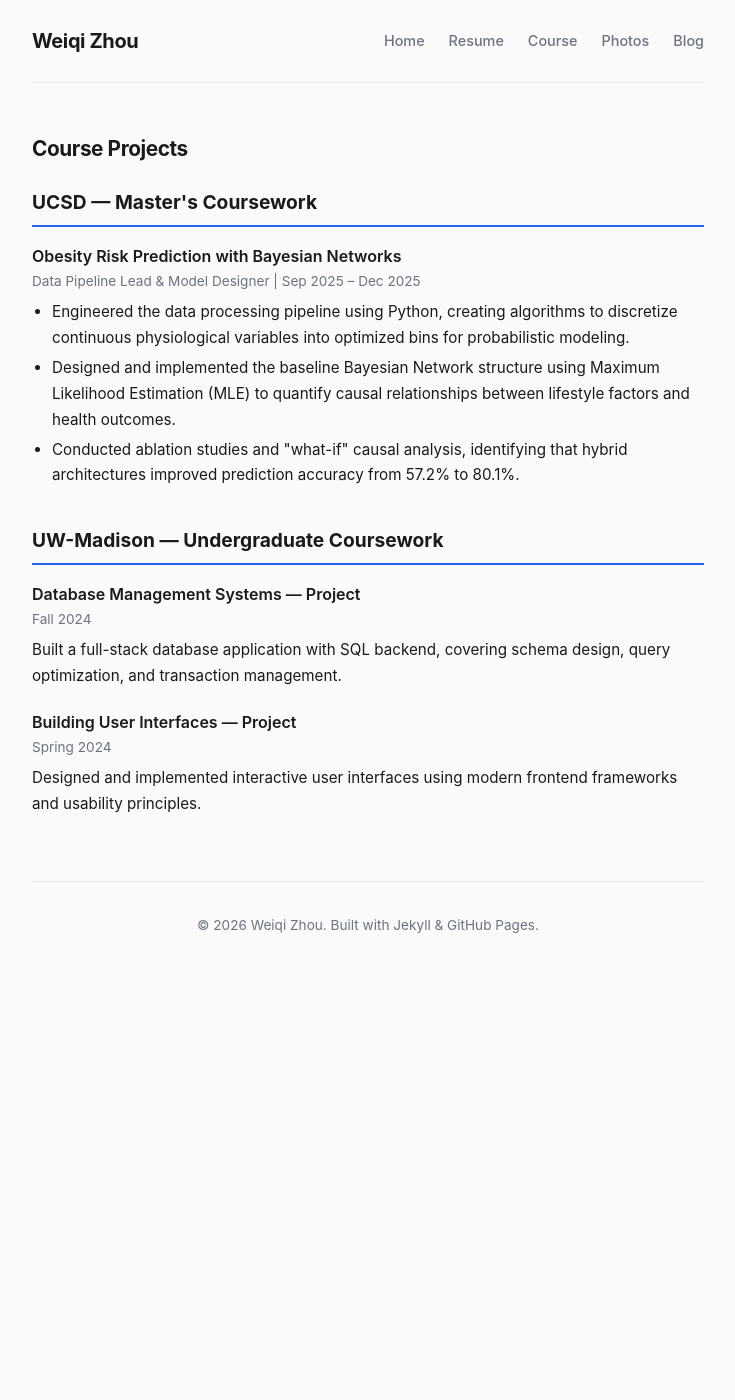
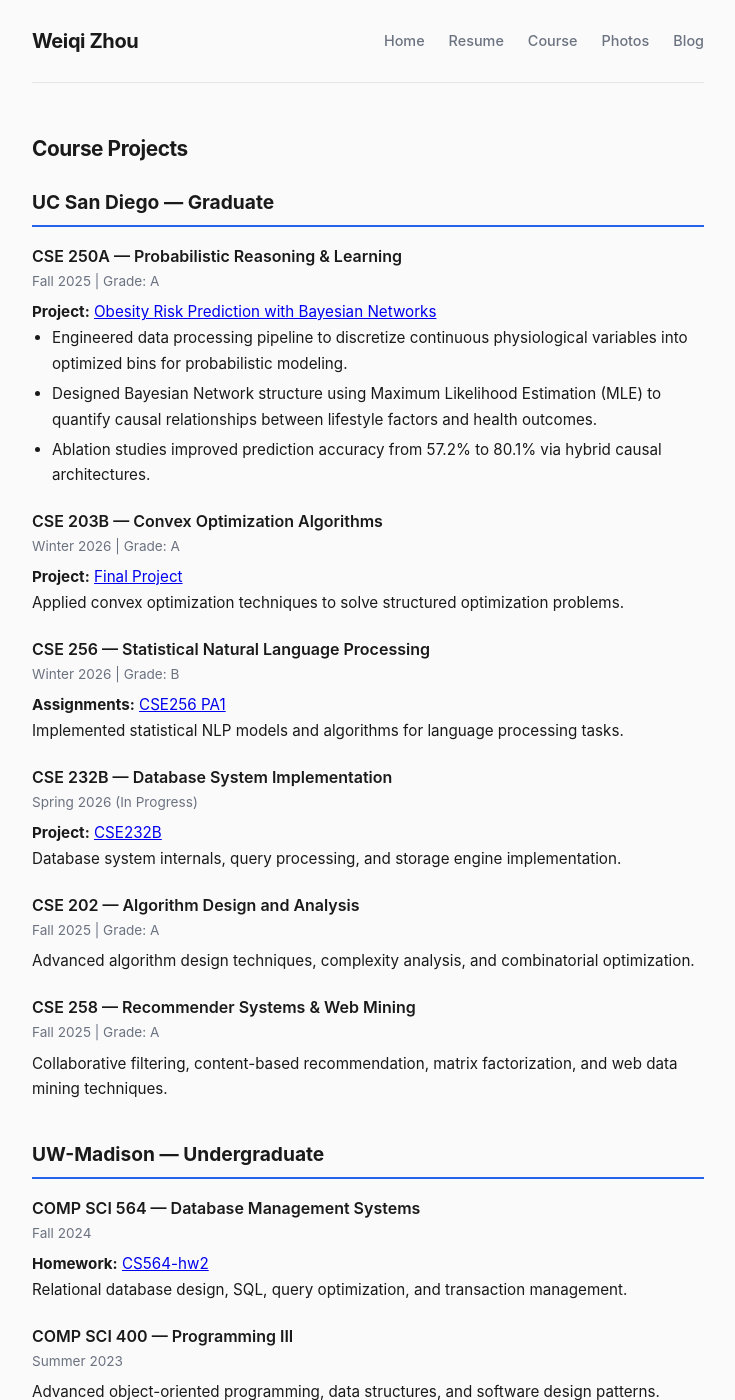
Before and after one commit to WeiqiZhou2002/WeiqiZhou2002.github.io, a Jekyll site: the page built from course.html, in a window 1280 px wide and 1400 px high. Shown: the whole window, without its empty margins (272-1007 px from the left). Built offline with Jekyll 4.4.1, drawn with Linux system fonts in a browser that asks for light colours; some of the changed text lies outside the part shown.

Commit message:
Add course projects with GitHub repo links from transcript

```diff
--- a/course.html
+++ b/course.html
@@ -6,31 +6,96 @@ title: Course Projects
 <h1 class="section-title">Course Projects</h1>
 
 <div class="resume-section">
-  <h2>UCSD — Master's Coursework</h2>
+  <h2>UC San Diego — Graduate</h2>
 
   <div class="resume-item">
-    <h3>Obesity Risk Prediction with Bayesian Networks</h3>
-    <p class="meta">Data Pipeline Lead &amp; Model Designer | Sep 2025 – Dec 2025</p>
+    <h3>CSE 250A — Probabilistic Reasoning &amp; Learning</h3>
+    <p class="meta">Fall 2025 | Grade: A</p>
+    <p><strong>Project:</strong> <a href="https://github.com/WeiqiZhou2002/Obesity-Prediction" target="_blank">Obesity Risk Prediction with Bayesian Networks</a></p>
     <ul>
-      <li>Engineered the data processing pipeline using Python, creating algorithms to discretize continuous physiological variables into optimized bins for probabilistic modeling.</li>
-      <li>Designed and implemented the baseline Bayesian Network structure using Maximum Likelihood Estimation (MLE) to quantify causal relationships between lifestyle factors and health outcomes.</li>
-      <li>Conducted ablation studies and "what-if" causal analysis, identifying that hybrid architectures improved prediction accuracy from 57.2% to 80.1%.</li>
+      <li>Engineered data processing pipeline to discretize continuous physiological variables into optimized bins for probabilistic modeling.</li>
+      <li>Designed Bayesian Network structure using Maximum Likelihood Estimation (MLE) to quantify causal relationships between lifestyle factors and health outcomes.</li>
+      <li>Ablation studies improved prediction accuracy from 57.2% to 80.1% via hybrid causal architectures.</li>
     </ul>
+  </div>
+
+  <div class="resume-item">
+    <h3>CSE 203B — Convex Optimization Algorithms</h3>
+    <p class="meta">Winter 2026 | Grade: A</p>
+    <p><strong>Project:</strong> <a href="https://github.com/WeiqiZhou2002/CSE203B_FinalProject" target="_blank">Final Project</a></p>
+    <p>Applied convex optimization techniques to solve structured optimization problems.</p>
+  </div>
+
+  <div class="resume-item">
+    <h3>CSE 256 — Statistical Natural Language Processing</h3>
+    <p class="meta">Winter 2026 | Grade: B</p>
+    <p><strong>Assignments:</strong> <a href="https://github.com/WeiqiZhou2002/CSE256_PA1_WI26" target="_blank">CSE256 PA1</a></p>
+    <p>Implemented statistical NLP models and algorithms for language processing tasks.</p>
+  </div>
+
+  <div class="resume-item">
+    <h3>CSE 232B — Database System Implementation</h3>
+    <p class="meta">Spring 2026 (In Progress)</p>
+    <p><strong>Project:</strong> <a href="https://github.com/WeiqiZhou2002/CSE232B" target="_blank">CSE232B</a></p>
+    <p>Database system internals, query processing, and storage engine implementation.</p>
+  </div>
+
+  <div class="resume-item">
+    <h3>CSE 202 — Algorithm Design and Analysis</h3>
+    <p class="meta">Fall 2025 | Grade: A</p>
+    <p>Advanced algorithm design techniques, complexity analysis, and combinatorial optimization.</p>
+  </div>
+
+  <div class="resume-item">
+    <h3>CSE 258 — Recommender Systems &amp; Web Mining</h3>
+    <p class="meta">Fall 2025 | Grade: A</p>
+    <p>Collaborative filtering, content-based recommendation, matrix factorization, and web data mining techniques.</p>
   </div>
 </div>
 
 <div class="resume-section">
-  <h2>UW-Madison — Undergraduate Coursework</h2>
+  <h2>UW-Madison — Undergraduate</h2>
 
   <div class="resume-item">
-    <h3>Database Management Systems — Project</h3>
+    <h3>COMP SCI 564 — Database Management Systems</h3>
     <p class="meta">Fall 2024</p>
-    <p>Built a full-stack database application with SQL backend, covering schema design, query optimization, and transaction management.</p>
+    <p><strong>Homework:</strong> <a href="https://github.com/WeiqiZhou2002/CS564-hw2" target="_blank">CS564-hw2</a></p>
+    <p>Relational database design, SQL, query optimization, and transaction management.</p>
   </div>
 
   <div class="resume-item">
-    <h3>Building User Interfaces — Project</h3>
+    <h3>COMP SCI 400 — Programming III</h3>
+    <p class="meta">Summer 2023</p>
+    <p>Advanced object-oriented programming, data structures, and software design patterns.</p>
+  </div>
+
+  <div class="resume-item">
+    <h3>COMP SCI 577 — Operating Systems</h3>
     <p class="meta">Spring 2024</p>
-    <p>Designed and implemented interactive user interfaces using modern frontend frameworks and usability principles.</p>
+    <p>Process management, memory management, file systems, and concurrency.</p>
+  </div>
+
+  <div class="resume-item">
+    <h3>COMP SCI 354 — Machine Organization &amp; Programming</h3>
+    <p class="meta">Spring 2024</p>
+    <p>Computer architecture, assembly language, and low-level programming concepts.</p>
+  </div>
+
+  <div class="resume-item">
+    <h3>COMP SCI 537 — Introduction to Operating Systems</h3>
+    <p class="meta">Fall 2024</p>
+    <p>Operating system concepts, including virtual memory, scheduling, and file systems.</p>
+  </div>
+
+  <div class="resume-item">
+    <h3>COMP SCI 540 — Introduction to Artificial Intelligence</h3>
+    <p class="meta">Summer 2023</p>
+    <p>Search algorithms, knowledge representation, machine learning fundamentals, and AI applications.</p>
+  </div>
+
+  <div class="resume-item">
+    <h3>COMP SCI 475 — Introduction to Algorithms</h3>
+    <p class="meta">Spring 2024</p>
+    <p>Algorithm analysis, graph algorithms, dynamic programming, and NP-completeness.</p>
   </div>
 </div>
```
